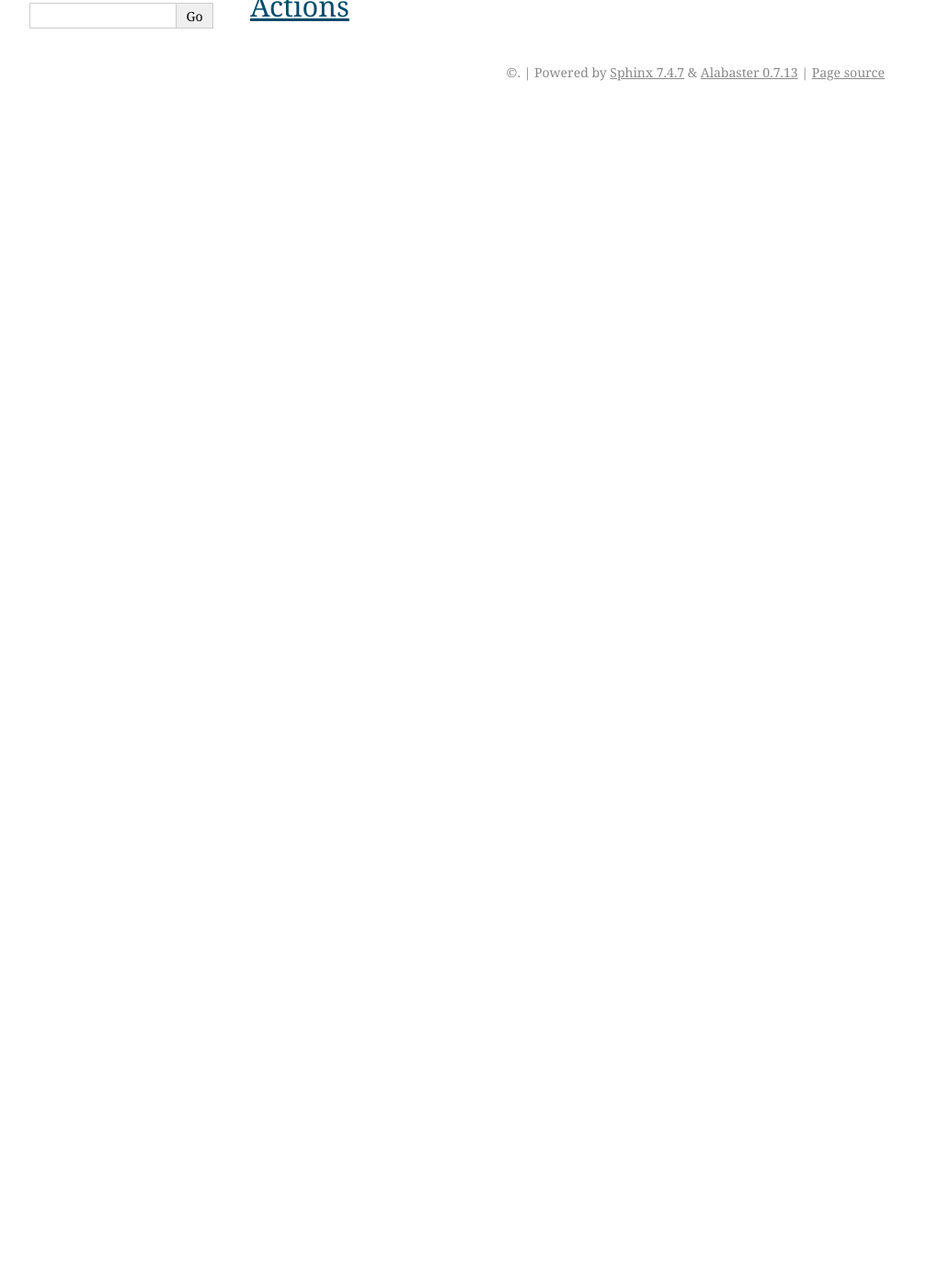
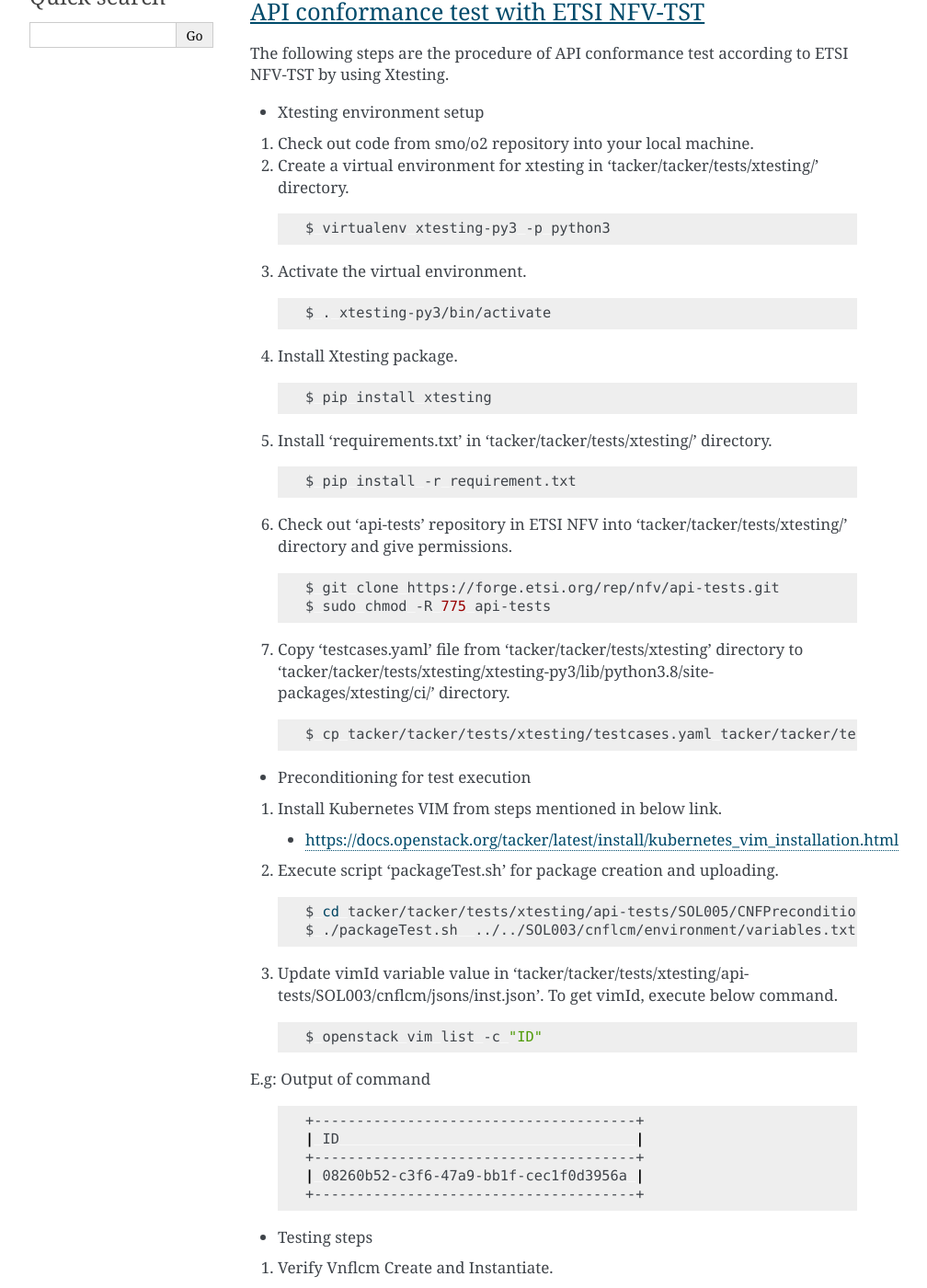
Before and after one commit to o-ran-sc/smo-o2, a Sphinx documentation site: the page built from docs/developer-guide.rst, in a window 1280 px wide and 1400 px high, scrolled down 287 px. Shown: the whole window at 92% size, without its empty margins (148-1156 px from the left). Built offline with Sphinx 7.4.7, drawn with Linux system fonts in a browser that asks for light colours; before the commit the page ends 900 px from its top, so only the background shows below that; some of the changed text lies outside the part shown.

Commit message:
[WIP] Update developer-guide for API conformance test
This patch adds the procedure of the manual API conformance test
according to ETSI NFV-TST by using Xtesting.

Issue-ID: SMO-77
Signed-off-by: Koichi Edagawa <edagawa.kc@nec.com>
Change-Id: Ie160553df4c6201f37cd5d58b431b1fe77f1f4fc

```diff
--- a/docs/developer-guide.rst
+++ b/docs/developer-guide.rst
@@ -22,10 +22,103 @@
 ..   * This note must be removed after content has been added.
 
 
-Processes
----------
+Testing
+-------
 
+API conformance test with ETSI NFV-TST
+^^^^^^^^^^^^^^^^^^^^^^^^^^^^^^^^^^^^^^
 
+The following steps are the procedure of API conformance test according to ETSI NFV-TST by using Xtesting.
 
-Actions
--------
+* Xtesting environment setup
+
+1. Check out code from smo/o2 repository into your local machine.
+
+2. Create a virtual environment for xtesting in 'tacker/tacker/tests/xtesting/' directory.
+
+  .. code:: bash
+
+        $ virtualenv xtesting-py3 -p python3
+
+3. Activate the virtual environment.
+
+  .. code:: bash
+
+        $ . xtesting-py3/bin/activate
+
+4. Install Xtesting package.
+
+  .. code:: bash
+
+        $ pip install xtesting
+
+5. Install 'requirements.txt' in 'tacker/tacker/tests/xtesting/' directory.
+
+  .. code:: bash
+
+        $ pip install -r requirement.txt
+
+6. Check out 'api-tests' repository in ETSI NFV into 'tacker/tacker/tests/xtesting/' directory and give permissions.
+
+  .. code:: bash
+
+        $ git clone https://forge.etsi.org/rep/nfv/api-tests.git
+        $ sudo chmod -R 775 api-tests
+
+7. Copy 'testcases.yaml' file from 'tacker/tacker/tests/xtesting' directory to 'tacker/tacker/tests/xtesting/xtesting-py3/lib/python3.8/site-packages/xtesting/ci/' directory.
+
+  .. code:: bash
+
+        $ cp tacker/tacker/tests/xtesting/testcases.yaml tacker/tacker/tests/xtesting/xtesting-py3/lib/python3.8/site-packages/xtesting/ci/
+
+* Preconditioning for test execution
+
+1. Install Kubernetes VIM from steps mentioned in below link.
+
+  * https://docs.openstack.org/tacker/latest/install/kubernetes_vim_installation.html
+
+2. Execute script 'packageTest.sh' for package creation and uploading.
+
+  .. code:: bash
+
+        $ cd tacker/tacker/tests/xtesting/api-tests/SOL005/CNFPrecondition
+        $ ./packageTest.sh  ../../SOL003/cnflcm/environment/variables.txt
+
+3. Update vimId variable value in 'tacker/tacker/tests/xtesting/api-tests/SOL003/cnflcm/jsons/inst.json'. To get vimId, execute below command.
+
+  .. code:: bash
+
+        $ openstack vim list -c "ID"
+
+E.g: Output of command
+
+  .. code:: bash
+
+        +--------------------------------------+
+        | ID                                   |
+        +--------------------------------------+
+        | 08260b52-c3f6-47a9-bb1f-cec1f0d3956a |
+        +--------------------------------------+
+
+* Testing steps
+
+1. Verify Vnflcm Create and Instantiate.
+
+  .. code:: bash
+
+        $ cd tacker/tacker/tests/xtesting/
+        $ . xtesting-py3/bin/activate
+        $ sudo xtesting-py3/bin/run_tests -t first
+
+2: Verify getting all pods and getting specific pod.
+
+  .. code:: bash
+
+        $ cd tacker/tacker/tests/xtesting/
+        $ . xtesting-py3/bin/activate
+        $ sudo xtesting-py3/bin/run_tests -t second
+
+*Note:*
+In current test, the package name and namespace mentioned in deployment file for "Get Specific Pod" test are "vdu2" and "default".
+If any update in the package with respect to name and namespace, then the name and namespace variables in the file
+'tacker/tacker/tests/xtesting/api-tests/SOL003/CNFDeployment/environment/variables.txt' need to be updated accordingly.
```
